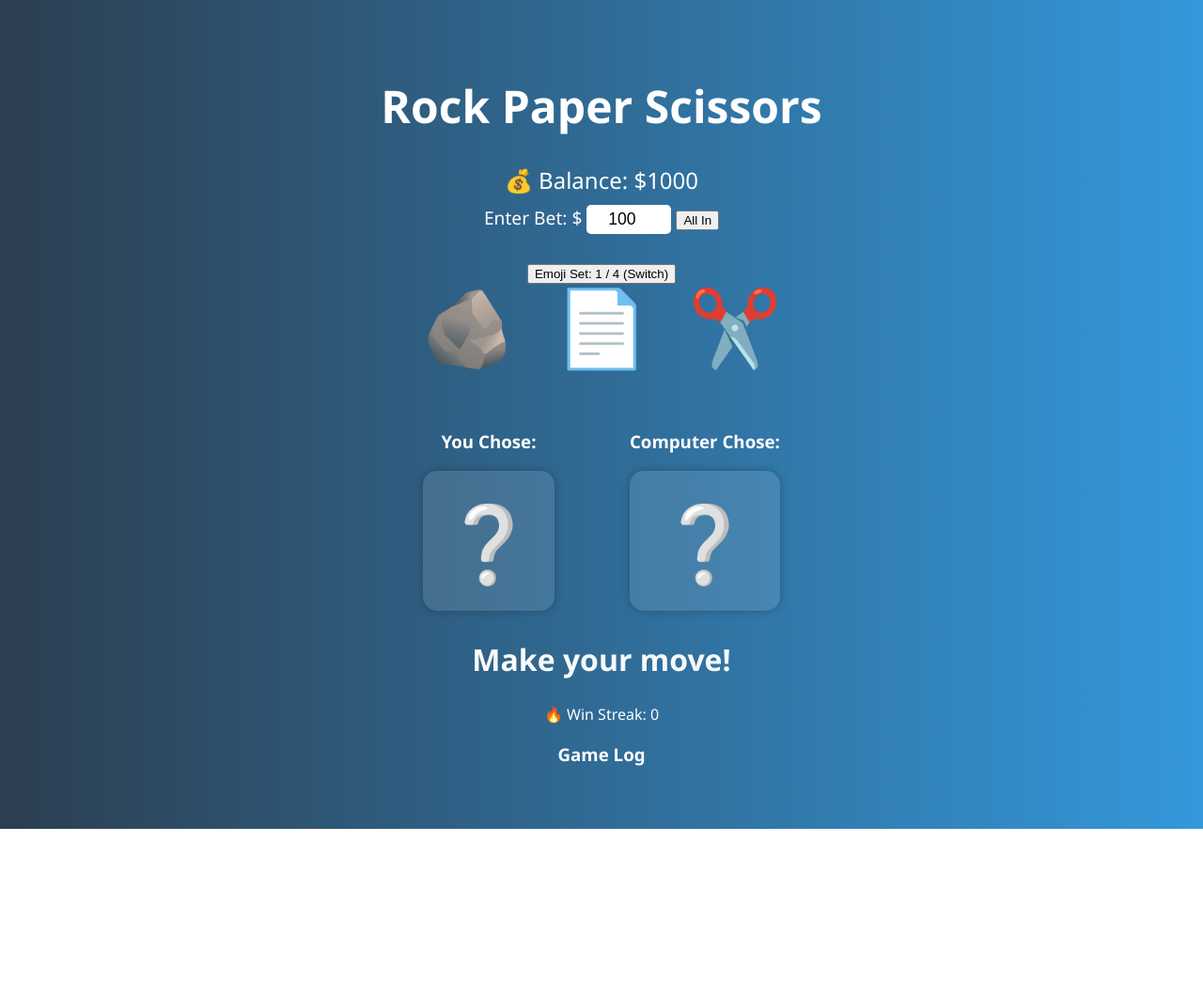
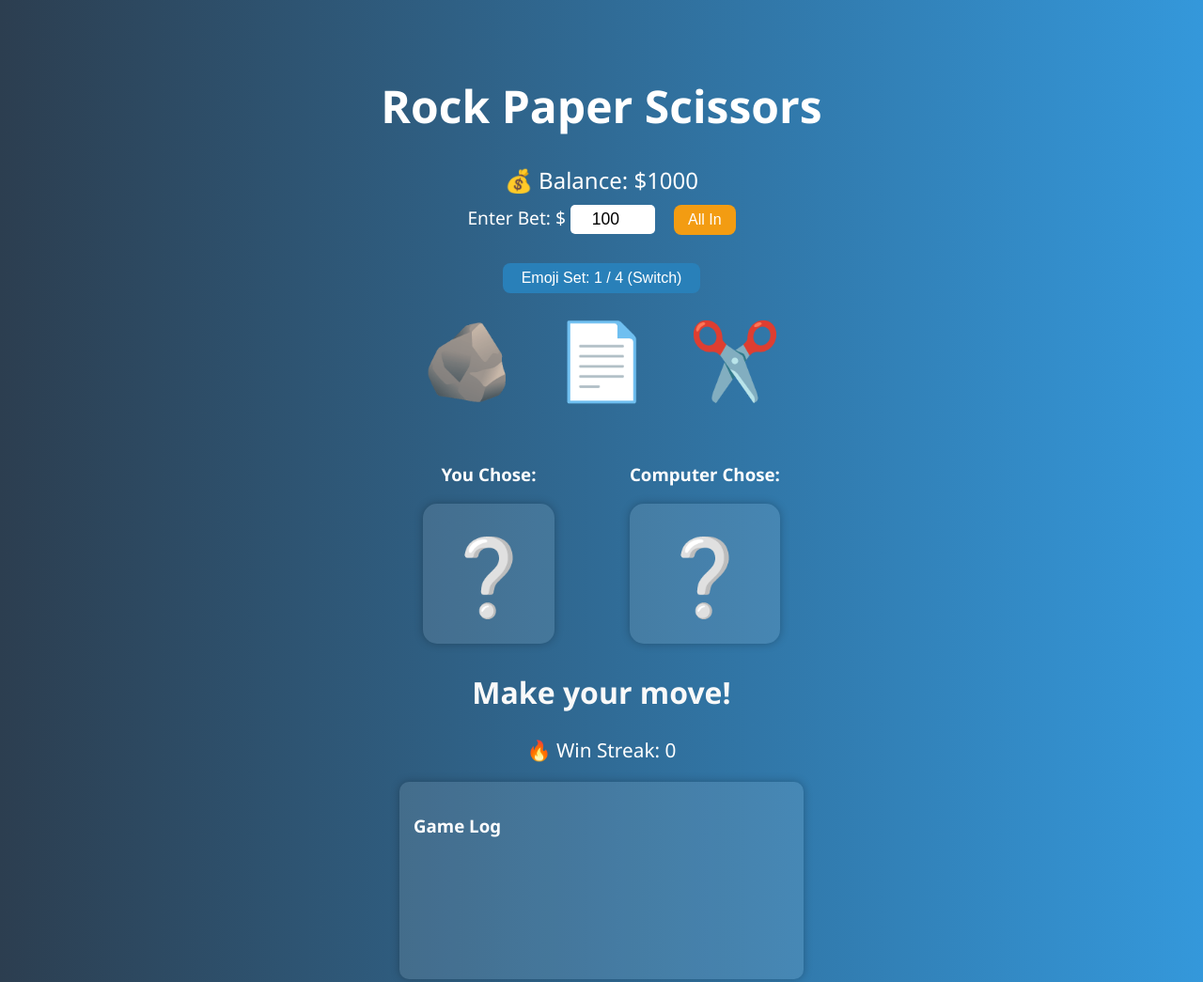
Before and after one commit to JA2028/RocPapSci, a plain HTML site: page index.html in a window 1280 px wide. Shown: the top 1045 px of the page at 94% size. Before the commit the page ends 882 px from the top, so only its background shows below. Drawn offline with Linux system fonts and the light colour scheme.

Commit message:
Update style.css

```diff
--- a/style.css
+++ b/style.css
@@ -28,6 +28,41 @@ body {
   border-radius: 5px;
   border: none;
   text-align: center;
+}
+
+.all-in-button {
+  margin-left: 15px;
+  font-size: 1rem;
+  padding: 7px 15px;
+  border: none;
+  border-radius: 8px;
+  background-color: #f39c12;
+  color: white;
+  cursor: pointer;
+  transition: background-color 0.3s ease;
+}
+
+.all-in-button:hover {
+  background-color: #e67e22;
+}
+
+.emoji-toggle-container {
+  margin-bottom: 25px;
+}
+
+#emoji-toggle-btn {
+  font-size: 1rem;
+  padding: 7px 20px;
+  border-radius: 8px;
+  border: none;
+  background-color: #2980b9;
+  color: white;
+  cursor: pointer;
+  transition: background-color 0.3s ease;
+}
+
+#emoji-toggle-btn:hover {
+  background-color: #3498db;
 }
 
 .choice-buttons {
@@ -70,6 +105,61 @@ body {
   font-size: 2rem;
   margin-top: 30px;
   color: #f9f9f9;
+}
+
+.streak-info {
+  font-size: 1.3rem;
+  margin-bottom: 20px;
+}
+
+#game-log-container {
+  max-width: 400px;
+  margin: 0 auto 40px auto;
+  text-align: left;
+  background: rgba(255, 255, 255, 0.1);
+  border-radius: 10px;
+  padding: 15px;
+  height: 180px;
+  overflow-y: auto;
+  box-shadow: 0 0 10px #00000040;
+}
+
+#game-log {
+  font-size: 1rem;
+  color: #eee;
+}
+
+#game-log div {
+  margin-bottom: 6px;
+}
+
+/* --- Icon Animations --- */
+
+@keyframes bounce {
+  0%, 100% { transform: translateY(0); }
+  50% { transform: translateY(-10px); }
+}
+
+@keyframes flip {
+  0% { transform: rotateY(0); }
+  100% { transform: rotateY(360deg); }
+}
+
+@keyframes spin {
+  0% { transform: rotate(0deg); }
+  100% { transform: rotate(360deg); }
+}
+
+.animate-bounce {
+  animation: bounce 0.5s ease;
+}
+
+.animate-flip {
+  animation: flip 0.5s ease;
+}
+
+.animate-spin {
+  animation: spin 0.5s ease;
 }
 
 /* Game Over Screen */
```
Lines whose indentation alone changed are shown as unchanged.
